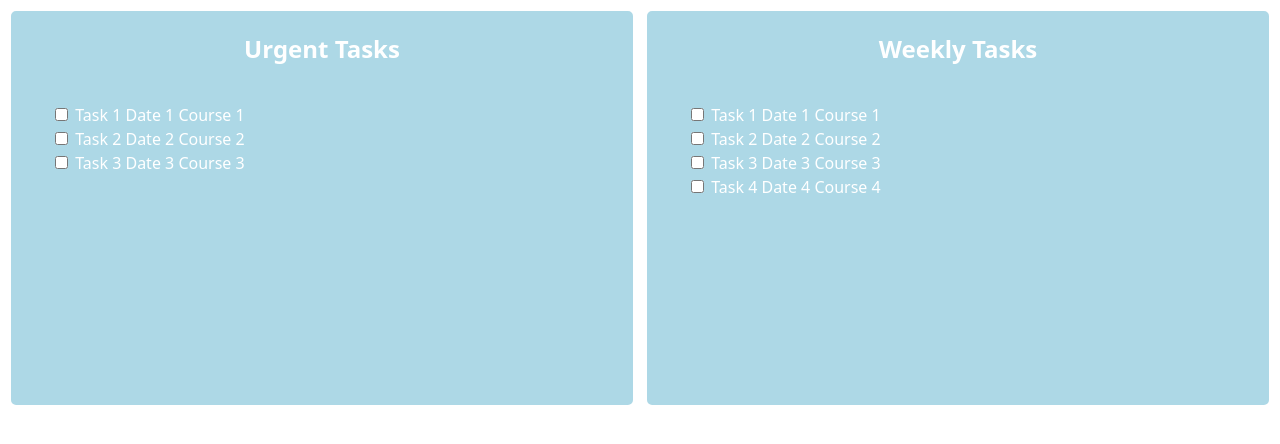
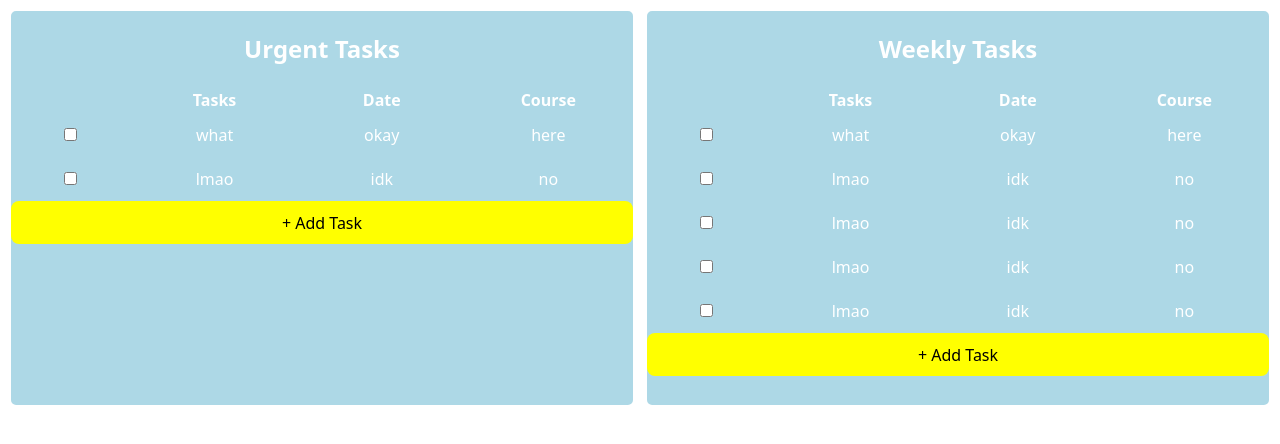
Before and after one commit to methlab0050/Todo-2026, a website built with Vite: page frontend/index.html in a window 1280 px wide. Built offline with nearby package versions, Linux system fonts and the light colour scheme.

Commit message:
changed list items in to-do urgent and weekly to table items

```diff
--- a/frontend/index.html
+++ b/frontend/index.html
@@ -15,31 +15,34 @@
       <div class="type">
 
         <h2>Urgent Tasks</h2>
-        <ul>
-          <li class="task">
-            <input type="checkbox" name="" id="">
-            <span>Task 1</span>
-            <span>Date 1</span>
-            <span>Course 1</span>
+        <table>
+          <thead>
+            <tr>
+              <th></th>
+              <th>Tasks</th>
+              <th>Date</th>
+              <th>Course</th>
+            </tr>
+          </thead>
+          <tbody>
+            <tr>
+              <td><input type="checkbox" name="" id=""></td>
+              <td>what</td>
+              <td>okay</td>
+              <td>here</td>
+            </tr>
 
-          </li>
+            <tr>
+              <td><input type="checkbox" name="" id=""></td>
+              <td>lmao</td>
+              <td>idk</td>
+              <td>no</td>
+           </tr>
 
-          <li class="task">
-            <input type="checkbox" name="" id="">
-            <span>Task 2</span>
-            <span>Date 2</span>
-            <span>Course 2</span>
+          </tbody>
+        </table>
 
-          </li>
-
-          <li class="task">
-            <input type="checkbox" name="" id="">
-            <span>Task 3</span>
-            <span>Date 3</span>
-            <span>Course 3</span>
-          </li>
-
-        </ul>
+        <button class="add-task">+ Add Task</button>
 
       </div>
 
@@ -47,38 +50,69 @@
 
         <h2>Weekly Tasks</h2>
 
-        <ul>
-          <li>
-            <input type="checkbox" name="" id="">
-            <span>Task 1</span>
-            <span>Date 1</span>
-            <span>Course 1</span>
-          </li>
-          <li>
-            <input type="checkbox" name="" id="">
-            <span>Task 2</span>
-            <span>Date 2</span>
-            <span>Course 2</span>
-          </li>
-          <li>
-            <input type="checkbox" name="" id="">
-            <span>Task 3</span>
-            <span>Date 3</span>
-            <span>Course 3</span>
-          </li>
-          <li>
-            <input type="checkbox" name="" id="">
-            <span>Task 4</span>
-            <span>Date 4</span>
-            <span>Course 4</span>
-          </li>
-        </ul>
+        <table>
+          <thead>
+            <tr>
+              <th></th>
+              <th>Tasks</th>
+              <th>Date</th>
+              <th>Course</th>
+            </tr>
+          </thead>
+          <tbody>
+            <tr>
+              <td><input type="checkbox" name="" id=""></td>
+              <td>what</td>
+              <td>okay</td>
+              <td>here</td>
+            </tr>
+
+            <tr>
+              <td><input type="checkbox" name="" id=""></td>
+              <td>lmao</td>
+              <td>idk</td>
+              <td>no</td>
+           </tr>
+
+           <tr>
+              <td><input type="checkbox" name="" id=""></td>
+              <td>lmao</td>
+              <td>idk</td>
+              <td>no</td>
+           </tr>
+           <tr>
+              <td><input type="checkbox" name="" id=""></td>
+              <td>lmao</td>
+              <td>idk</td>
+              <td>no</td>
+           </tr>
+           <tr>
+              <td><input type="checkbox" name="" id=""></td>
+              <td>lmao</td>
+              <td>idk</td>
+              <td>no</td>
+           </tr>
+
+          </tbody>
+        </table>
+
+        <button class="add-task">+ Add Task</button>
 
       </div>
     </div>
 
 
-    <div class="bottom-part"></div>
+    <div class="bottom-part">
+
+      <div class="course">
+
+
+
+      </div>
+
+
+
+    </div>
 
 
     <script type="module" src="/src/main.js"></script>
--- a/frontend/src/style.css
+++ b/frontend/src/style.css
@@ -66,13 +66,32 @@ li {
   margin: 20px;
 }
 
-.task span {
+table {
+  border-collapse: collapse;
+}
 
+tr td {
+  padding: 10px;
 }
+
+table td {
+  text-align: center;
+}
+
+tbody tr:hover {
+  background-color: #535bf2;
+}
+
+.add-task {
+  background-color: yellow;  /* Will change colour */
+}
+
 
 .bottom-part {
 
 }
+
+
 
 .logo {
   height: 6em;
```
